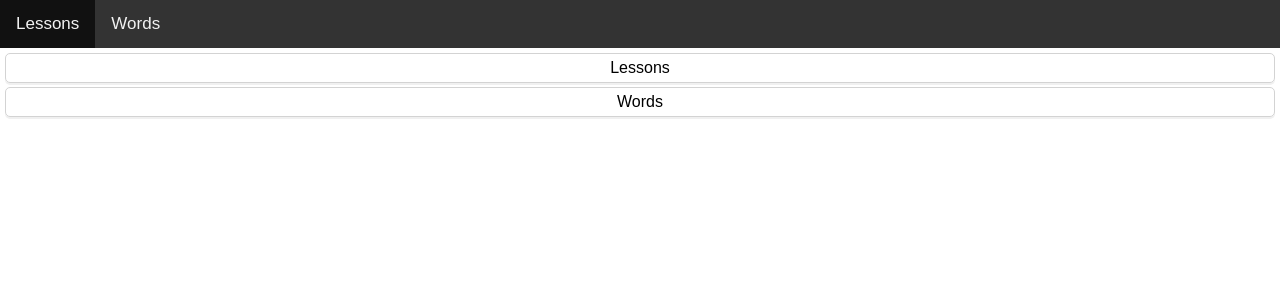
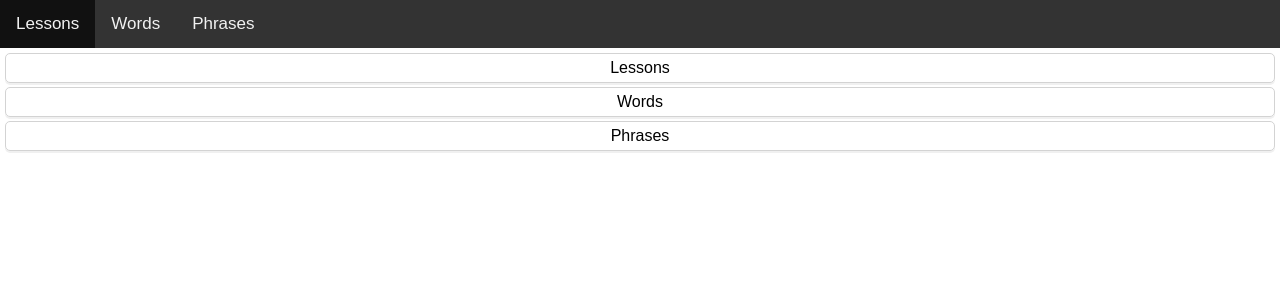
Before and after one commit to b0r1slav/reactin, a React (Create React App) app: page / in a window 1280 px wide. Shown: the top 300 px of the page. Built offline with nearby package versions, Linux system fonts and the light colour scheme.

Commit message:
add phrases

```diff
--- a/src/components/AppNav.js
+++ b/src/components/AppNav.js
@@ -5,15 +5,16 @@ class AppNav extends Component {
 
     render() {
 
-        const result = [
+        const items = [
             <WordsNavItem key={1} item={{url: `/lessons`, content: 'Lessons'}} />,
-            <WordsNavItem key={2} item={{url: `/words`, content: 'Words'}} />
+            <WordsNavItem key={2} item={{url: `/words`, content: 'Words'}} />,
+            <WordsNavItem key={3} item={{url: `/phrases`, content: 'Phrases'}} />
             ];
 
         return (
             <div className="container">
                 <div className="main">
-                    <ol id="wordsNavList">{result}</ol>
+                    <ol id="wordsNavList">{items}</ol>
                 </div>
             </div>
         )
--- a/src/components/Navigation.js
+++ b/src/components/Navigation.js
@@ -38,6 +38,12 @@ class Navigation extends Component {
                     to="/words">
                     Words
                 </NavLink>
+                <NavLink
+                    activeClassName="active"
+                    onClick={this.handleClickUri}
+                    to="/phrases">
+                    Phrases
+                </NavLink>
                 <a className="icon" onClick={this.handleClick}>
                     &equiv;
                 </a>
--- a/src/components/Routes.js
+++ b/src/components/Routes.js
@@ -5,6 +5,8 @@ import AppNav from "./AppNav";
 import ExerciseNav from "./lessons/ExerciseNav";
 import WordsNav from "./words/WordsNav";
 import Words from "./words/Words";
+import Phrases from "./phrases/Phrases";
+import PhrasesNav from "./phrases/PhrasesNav";
 
 const Routes = () => (
     <Switch>
@@ -13,6 +15,8 @@ const Routes = () => (
         <Route path="/lessons" component={ExerciseNav} />
         <Route path="/words/:id" component={Words} />
         <Route path="/words" component={WordsNav} />
+        <Route path="/phrases/:id" component={Phrases} />
+        <Route path="/phrases" component={PhrasesNav} />
     </Switch>
 );
 
--- a/src/components/lessons/Exercise.js
+++ b/src/components/lessons/Exercise.js
@@ -59,7 +59,7 @@ class Exercise extends Component {
 
     getData = (lessonId = 1) => {
 
-        const uri = url('exercises/' + lessonId);
+        const uri = url('/exercises/' + lessonId);
 
         axios.get(uri)
             .then(result => {
--- a/src/components/lessons/ExerciseNav.js
+++ b/src/components/lessons/ExerciseNav.js
@@ -4,7 +4,7 @@ import { url } from '../../helpers';
 import WordsNavItem from '../words/WordsNavItem';
 import '../words/WordsNav.css';
 
-class SentencesNav extends Component {
+class ExerciseNav extends Component {
 
     constructor(props) {
         super(props);
@@ -13,6 +13,19 @@ class SentencesNav extends Component {
             data: []
         };
     }
+
+    getData = () => {
+
+        const uri = url('/lessons');
+
+        axios.get(uri)
+            .then(result => {
+                this.setState({
+                    data: result.data
+            })
+        });
+
+    };
 
     render() {
 
@@ -34,16 +47,8 @@ class SentencesNav extends Component {
     }
 
     componentDidMount() {
-        const uri = url('lessons');
-
-        axios.get(uri)
-            .then(result => {
-                this.setState({
-                    data: result.data
-                })
-            });
-
+        this.getData();
     }
 }
 
-export default SentencesNav;
+export default ExerciseNav;
--- /dev/null
+++ b/src/components/phrases/Phrases.js
@@ -0,0 +1,11 @@
+import Words from '../words/Words';
+
+class Phrases extends Words {
+    constructor(props) {
+        super(props);
+
+        this.module = 'phrases';
+    }
+}
+
+export default Phrases;
--- /dev/null
+++ b/src/components/phrases/PhrasesNav.js
@@ -0,0 +1,13 @@
+import WordsNav from '../words/WordsNav';
+
+class PhrasesNav extends WordsNav {
+
+    constructor(props) {
+        super(props);
+
+        this.module = 'phrases';
+        this.dataUrl = '/phrases/1'
+    }
+}
+
+export default PhrasesNav;
--- a/src/components/words/Words.js
+++ b/src/components/words/Words.js
@@ -8,14 +8,17 @@ class Words extends Component {
     constructor(props) {
         super(props);
 
+        this.module = 'words';
         this.state = {
             data: [],
         };
+
+        this.getData = this.getData.bind(this);
     }
 
     getData = (lesson = 1) => {
 
-        const uri = url(`words/${lesson}/20`);
+        const uri  = url(`/${this.module}/${lesson}/20`);
 
         axios.get(uri)
             .then(result => {
--- a/src/components/words/WordsNav.js
+++ b/src/components/words/WordsNav.js
@@ -9,14 +9,18 @@ class WordsNav extends Component {
     constructor(props) {
         super(props);
 
+        this.module = 'words';
+        this.dataUrl = '/words/1';
         this.state = {
             rowsCount: [],
         };
+
+        this.getData = this.getData.bind(this);
     }
 
     getData = () => {
 
-        const uri = url('words/1');
+        const uri = url(this.dataUrl);
 
         axios.get(uri)
             .then(result => {
@@ -32,7 +36,7 @@ class WordsNav extends Component {
         const items = Math.ceil(rowsCount / 20);
 
         for (let i = 1; i <= items; i++) {
-            let data = {url: `/words/${i}`, content: `Lesson ${i}`};
+            let data = {url: `/${this.module}/${i}`, content: `Lesson ${i}`};
             elements.push(<WordsNavItem key={i} item={data}/>);
         }
 
--- a/src/helpers.js
+++ b/src/helpers.js
@@ -1,10 +1,10 @@
 export const url = (path) => {
 
     if (process.env.NODE_ENV === 'production') {
-        return "https://engrexapi.herokuapp.com/" + path;
+        return "https://engrexapi.herokuapp.com" + path;
     }
 
-    return "http://www.engrexapi.com/" + path;
+    return "http://www.engrexapi.com" + path;
 };
 
 export const makeClasses = classes => {
```
